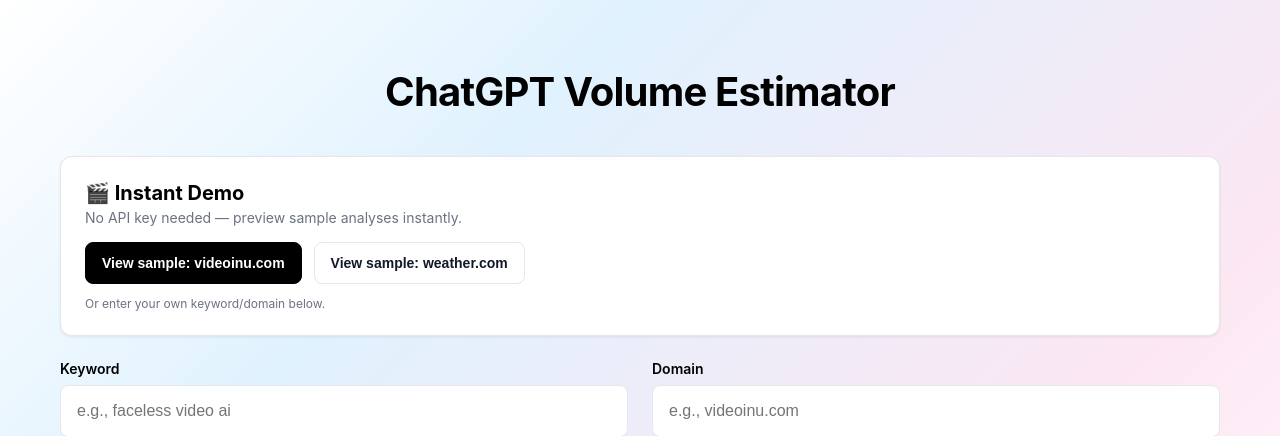
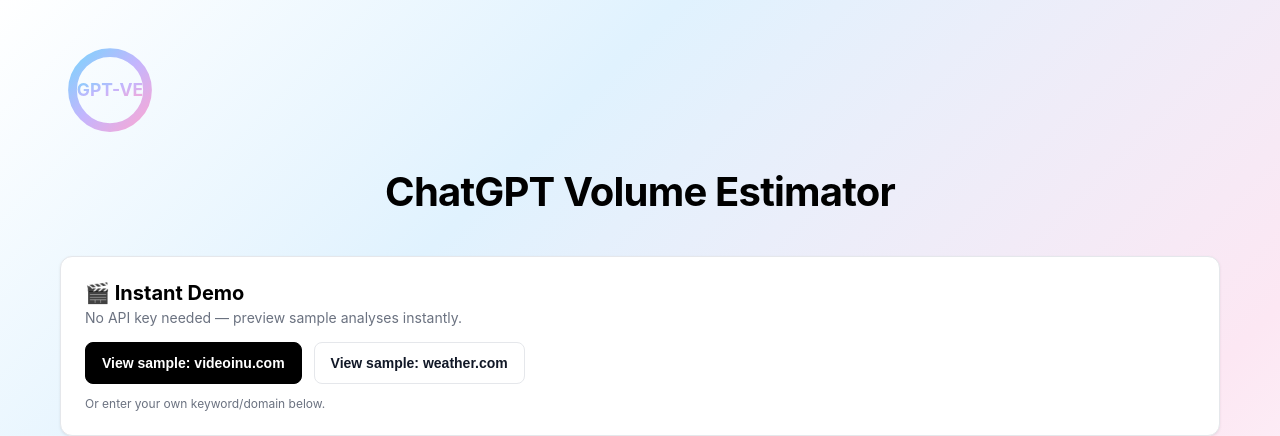
Before and after one commit to xiangyshi/Topify-Volume-Estimator, a Flask app: page / in a window 1280 px wide. Shown: the top 436 px of the page. Run offline with Flask 3, Linux system fonts and the light colour scheme.

Commit message:
feat(logo): added logo

```diff
--- a/static/styles.css
+++ b/static/styles.css
@@ -14,6 +14,41 @@
     padding: 40px 20px;
     border-radius: 0;
     box-shadow: none;
+}
+
+.brand.left {
+    display: flex;
+    justify-content: flex-start;
+    align-items: center;
+    margin-bottom: 8px;
+}
+
+.home-link {
+    display: inline-flex;
+    align-items: center;
+    justify-content: center;
+    width: 100px;
+    height: 100px;
+    border-radius: 8px;
+    transition: transform 0.15s ease, background-color 0.15s ease;
+}
+
+.home-link:hover {
+    background-color: rgba(0, 0, 0, 0.04);
+    transform: translateY(-1px);
+}
+
+.brand {
+    display: flex;
+    justify-content: center;
+    align-items: center;
+    margin-bottom: 12px;
+}
+
+.logo {
+    display: block;
+    width: 100%;
+    height: 100%;
 }
 
 h1 {
--- a/templates/index.html
+++ b/templates/index.html
@@ -8,6 +8,11 @@
 </head>
 <body>
     <div class="container">
+        <div class="brand left">
+            <a href="/" class="home-link" aria-label="Home">
+                <img src="/static/logo.svg" alt="Home" class="logo" width="100" height="100">
+            </a>
+        </div>
         <h1>ChatGPT Volume Estimator</h1>
 
         <!-- Demo Section (Prominent) -->
```
Also changed, not shown: static/logo.svg (added).
